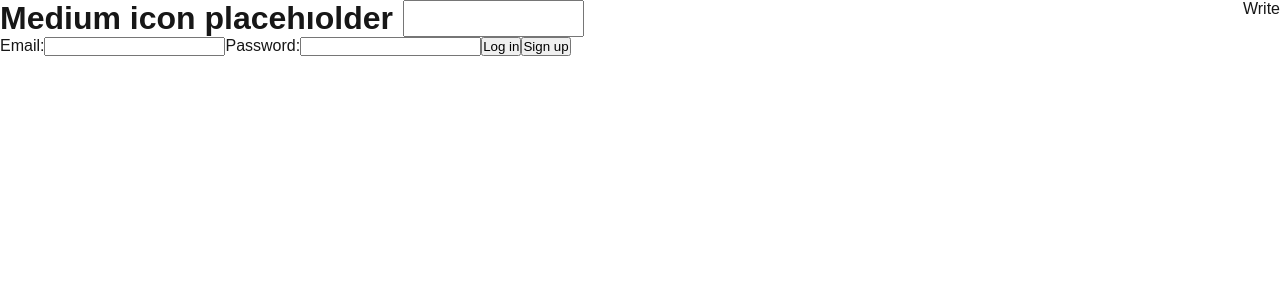
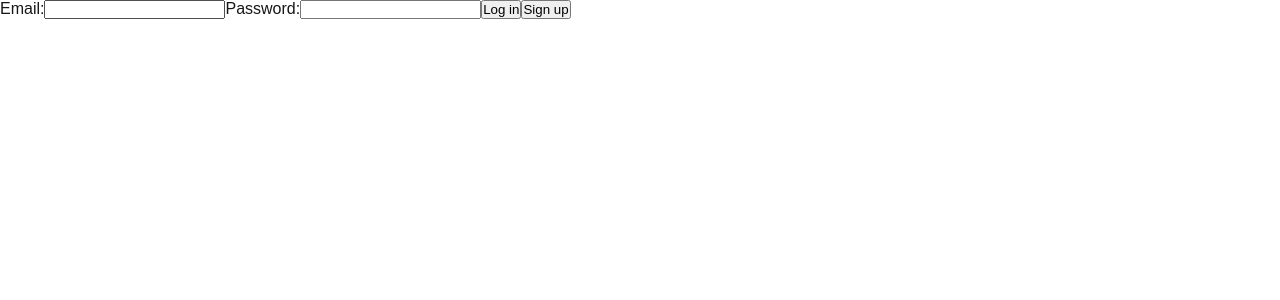
Before and after one commit to gokhanunlugh/mediumClone, a Next.js app: page /login in a window 1280 px wide. Shown: the top 300 px of the page. Built offline with nearby package versions, Linux system fonts and the light colour scheme.

Commit message:
signout fonksiyonu eklendi. logo eklendi

```diff
--- a/app/(main)/page.jsx
+++ b/app/(main)/page.jsx
@@ -1,6 +1,9 @@
+import { createClient } from "@/utils/supabase/server";
 import Link from "next/link";
 
 export default function Home() {
+  const supabase = createClient();
+
   return (
     <>
 
--- a/app/layout.js
+++ b/app/layout.js
@@ -1,6 +1,5 @@
 import localFont from "next/font/local";
 import "./globals.css";
-import Header from "@/components/header/page";
 
 const geistSans = localFont({
   src: "./fonts/GeistVF.woff",
@@ -22,7 +21,6 @@ export default function RootLayout({ children }) {
   return (
     <html lang="en">
       <body className={`${geistSans.variable} ${geistMono.variable}`}>
-        <Header />
         {children}
       </body>
     </html>
--- a/app/login/actions.js
+++ b/app/login/actions.js
@@ -25,6 +25,10 @@ export async function login(formData) {
   redirect('/')
 }
 
+export async function signOut() {
+  const { error } = await supabase.auth.signOut()
+}
+
 export async function signup(formData) {
   const supabase = createClient()
 
```
Also changed, not shown: public/img/4_SdjkdS98aKH76I8eD0_qjw.webp (added), public/img/MediLogo.wine.svg (added).
